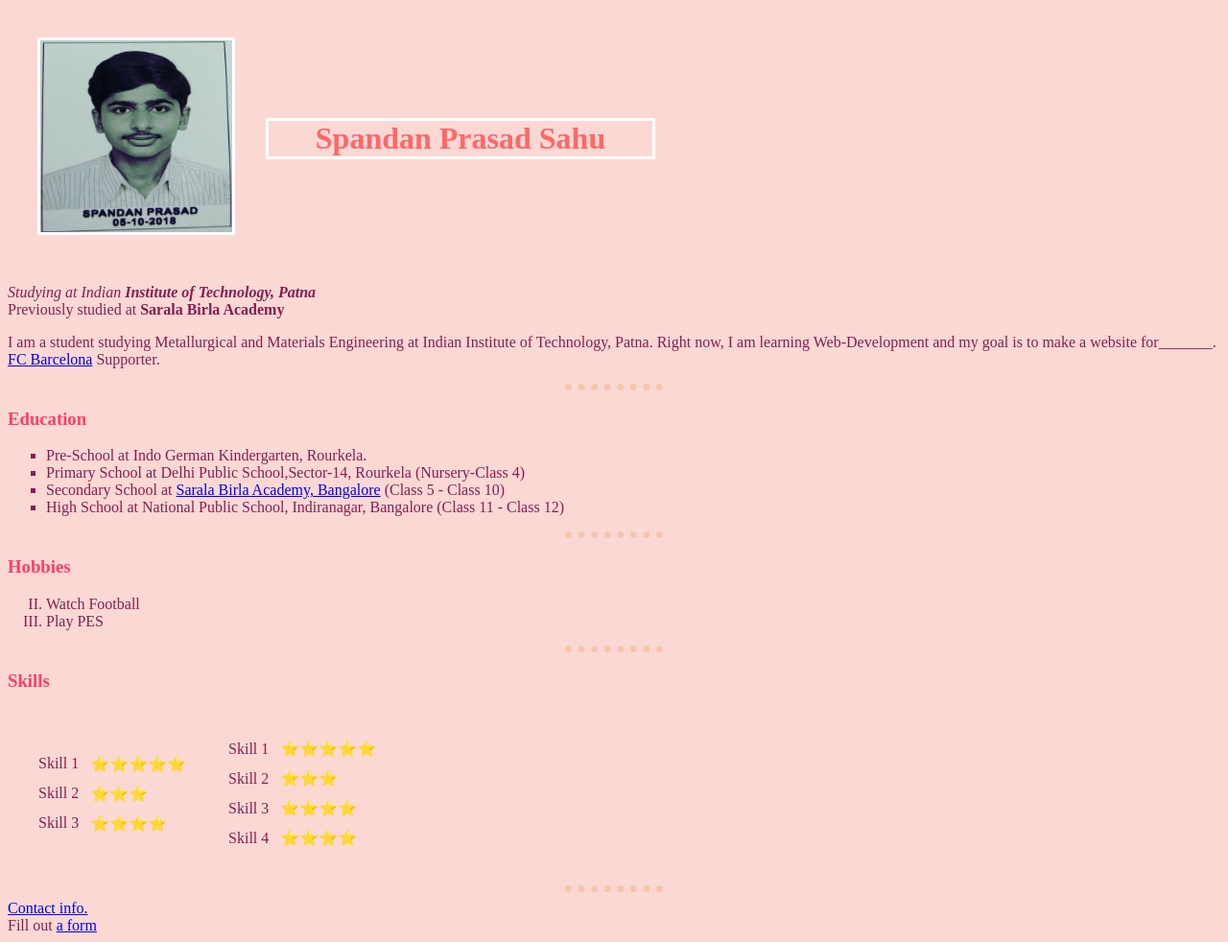
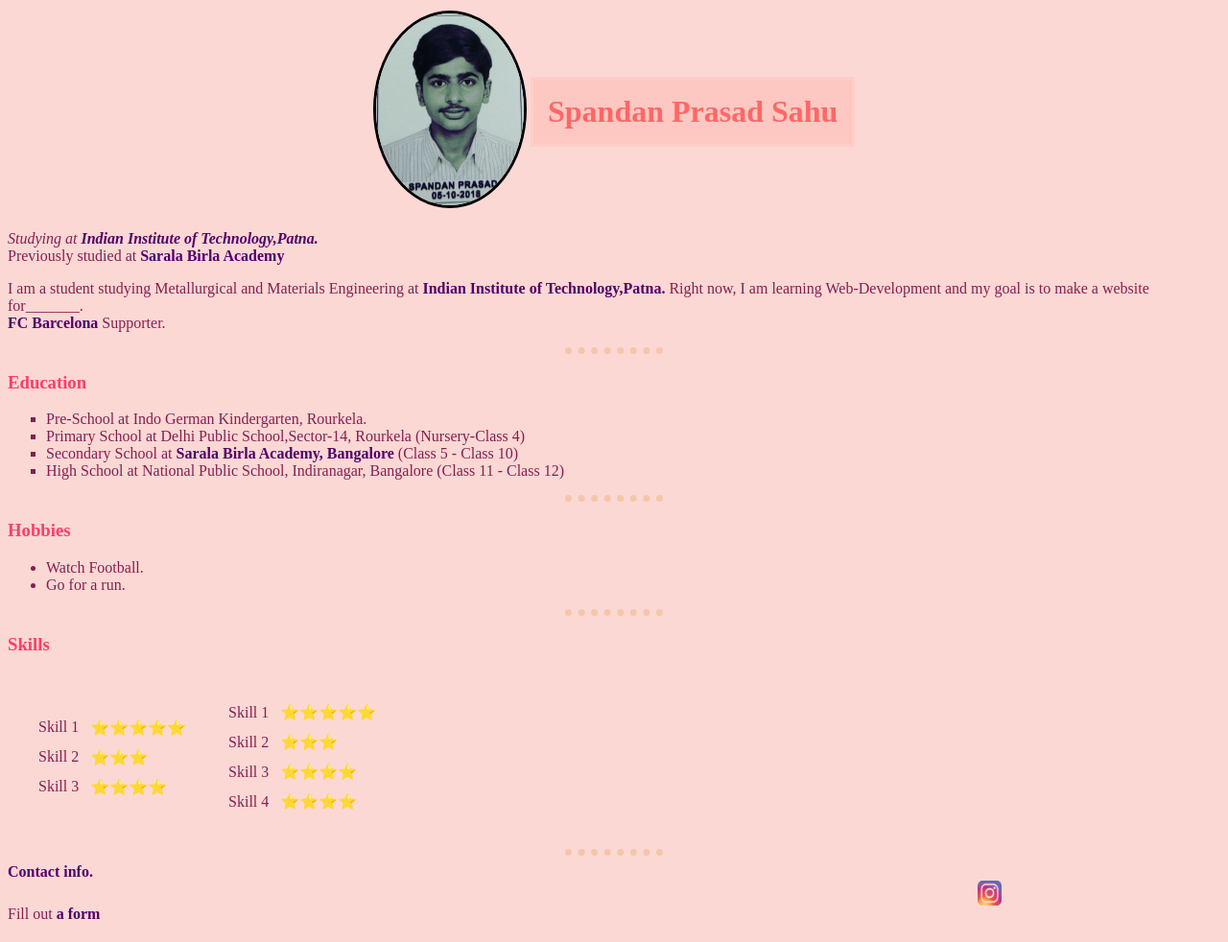
Before and after one commit to spandan1030/personalsite, a plain HTML site: page index.html in a window 1280 px wide. Shown: the whole page at 96% size. Drawn offline with Linux system fonts and the light colour scheme.

Commit message:
final changes to first website

```diff
--- a/css/styles.css
+++ b/css/styles.css
@@ -1,23 +1,58 @@
 body {
-    background-color: #FCD8D4;
-    color : #851e51;
+  background-color: #fcd8d4;
+  color: #851e51;
 }
-img{
-    border : solid;
-    border-color: white;
+#profilepic {
+  border: solid;
+  border-color: black;
+  border-radius: 100%;
+  width: auto;
 }
-h3 {    color : #FF3D68;
-
+h3 {
+  color: #ff3d68;
 }
-h1 {    color : #FF6767;
-
+h1 {
+  color: #ff6767;
 }
 
 hr {
-    width: 8%;
-    border-style: none;
-    border-top-style: dotted;
-    border-color: #F5C6AA;
-    border-width: 7px;
+  width: 8%;
+  border-style: none;
+  border-top-style: dotted;
+  border-color: #f5c6aa;
+  border-width: 7px;
+}
+.links {
+  color: #52006a;
+  text-decoration: none;
+  font-weight: bold;
+}
+.center {
+  margin-left: auto;
+  margin-right: auto;
+  /*border: solid;*/
+}
 
+#name {
+  border-style: solid;
+  border-color: #ffcec9;
+  background-color: #fdc8c2;
+  padding: 15px;
+  width: auto;
+  height: auto;
+  text-align: center;
 }
+
+.insta {
+  max-width: 2%;
+  max-height: 2%;
+  width: auto;
+  height: auto;
+  margin-left: 80%;
+  margin-right: 100%;
+  float: left;
+}
+
+.zoom :hover {
+  transform: scale(1.5);
+}
--- a/index.html
+++ b/index.html
@@ -13,38 +13,42 @@
 </head>
 
 <body>
-    <table cellspacing="30">
-        <tr>
-            <td><img src="whatuppic2.JPG" title="Upload an Image." height="200" width="200"
-                    alt="Profile Pic Not Available."></td>
+    <table class="center">
+        <tr padding-right: 20%;>
+            <td><img id="profilepic" src="whatuppic2.JPG" title="Spandan Prasad." height="200" width="200"
+                    alt="Profile Picture."></td>
             <td>
-                <h1 style="border-style: solid; border-color:white ; min-width:400px; text-align: center;">Spandan Prasad Sahu</h1>
+                <h1 id="name">Spandan Prasad Sahu</h1>
             </td>
         </tr>
     </table>
-    <p> <em>Studying at Indian <strong> Institute of Technology, Patna</strong> </em>
-        <br> Previously studied at <strong> Sarala Birla Academy</strong>
+    <p> <em>Studying at <strong> <a class="links" href="https://www.iitp.ac.in/index.php/en-us/"> Indian Institute of
+                    Technology,Patna. </a></strong> </em>
+        <br> Previously studied at <strong> <a class="links" href="http://www.saralabirlaacademy.org/"> Sarala Birla
+                Academy</a></strong>
     </p>
-    <p>I am a student studying Metallurgical and Materials Engineering at Indian Institute of Technology,
-        Patna. Right now, I am learning Web-Development and my goal is to make a website for_______.
-        <br> <a href="https://www.fcbarcelona.com/en/">FC Barcelona</a> Supporter.
+    <p>I am a student studying Metallurgical and Materials Engineering at <a class="links"
+            href="https://www.iitp.ac.in/index.php/en-us/"> Indian Institute of Technology,Patna. </a>
+        Right now, I am learning Web-Development and my goal is to make a website for_______.
+        <br> <a class="links" href="https://www.fcbarcelona.com/en/">FC Barcelona</a> Supporter.
     </p>
     <hr>
     <h3>Education</h3>
     <ul type="square">
         <li>Pre-School at Indo German Kindergarten, Rourkela.</li>
         <li> Primary School at Delhi Public School,Sector-14, Rourkela (Nursery-Class 4)</li>
-        <li>Secondary School at <a href="http://www.saralabirlaacademy.org/"> Sarala Birla Academy, Bangalore</a> (Class
+        <li>Secondary School at <a class="links" href="http://www.saralabirlaacademy.org/"> Sarala Birla Academy,
+                Bangalore</a> (Class
             5 - Class 10) </li>
         <li>High School at National Public School, Indiranagar, Bangalore (Class 11 - Class 12)</li>
     </ul>
     <hr>
 
     <h3>Hobbies</h3>
-    <ol type="I">
-        <li value="2">Watch Football</li>
-        <li>Play PES</li>
-    </ol>
+    <ul>
+        <li>Watch Football.</li>
+        <li>Go for a run.</li>
+    </ul>
     <hr>
     <h3>Skills</h3>
     <table cellspacing="20">
@@ -88,8 +92,10 @@
         </tr>
     </table>
     <hr>
-    <a href="contact.html">Contact info.</a> <br>
-    Fill out <a href="form.html">a form</a>
+    <a class="links" href="contact.html">Contact info.</a>
+    <div class="zoom"><a href="https://www.instagram.com/spandan1030/"><img  class="insta" src="instalog.PNG" alt="instagram" title="Visit my profile."></a> </div>
+     Fill out <a class="links" href="form.html">a form</a>
+
 </body>
 
 </html>
```
Also changed, not shown: instalog.png (added).
